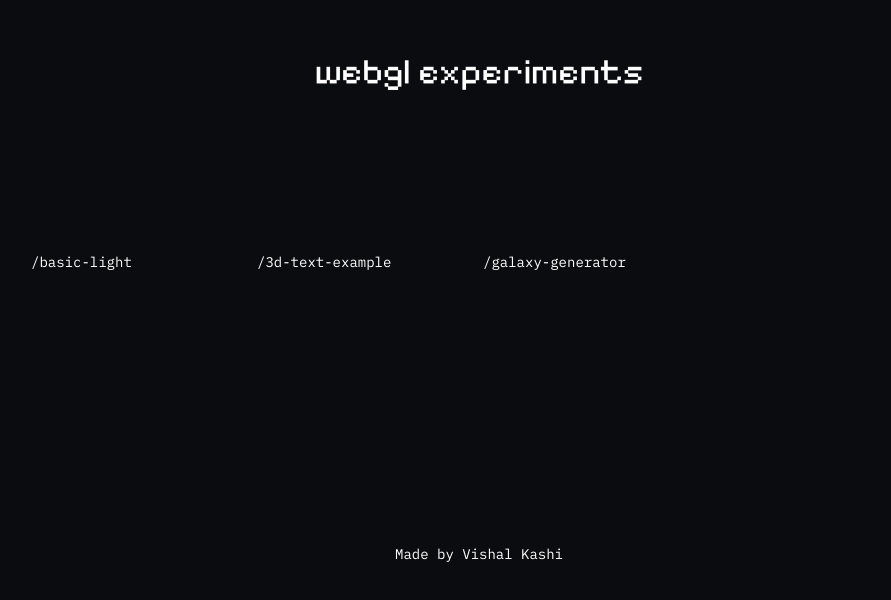
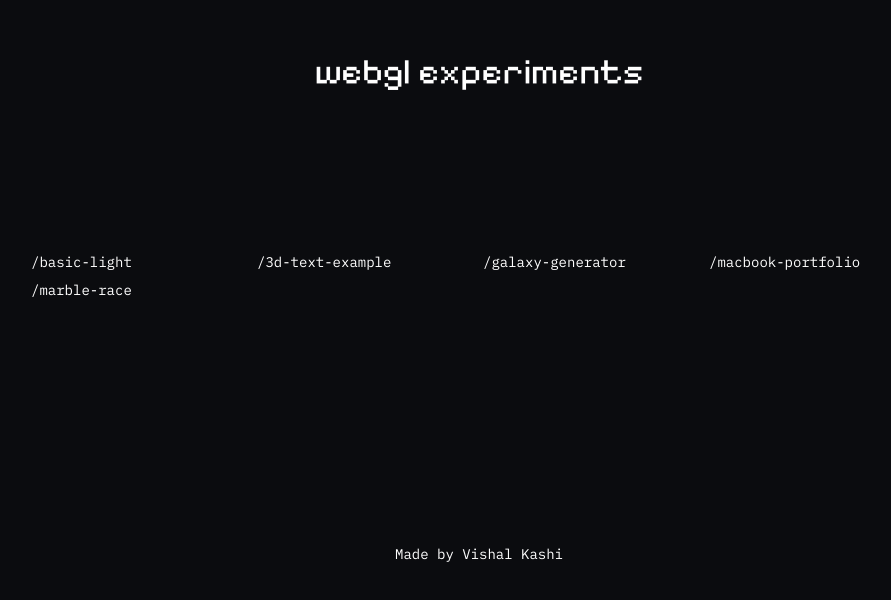
Before and after one commit to destructo570/webgl-experiments, a Next.js app: page / in a window 1280 px wide. Shown: the part 172-772 px from the top of the page, without its empty margins (161-1052 px from the left). Built offline with nearby package versions, Linux system fonts and the light colour scheme.

Commit message:
feat: add marble race and macbook portfolio

```diff
--- a/constant/routes.js
+++ b/constant/routes.js
@@ -19,4 +19,14 @@ export const ROUTES = [
     route: "galaxy-generator",
     category: CATEGORY.PLAYGROUND,
   },
+  {
+    title: "Macbook portfolio",
+    route: "macbook-portfolio",
+    category: CATEGORY.PLAYGROUND,
+  },
+  {
+    title: "Marble Race",
+    route: "marble-race",
+    category: CATEGORY.PLAYGROUND,
+  },
 ];
```
